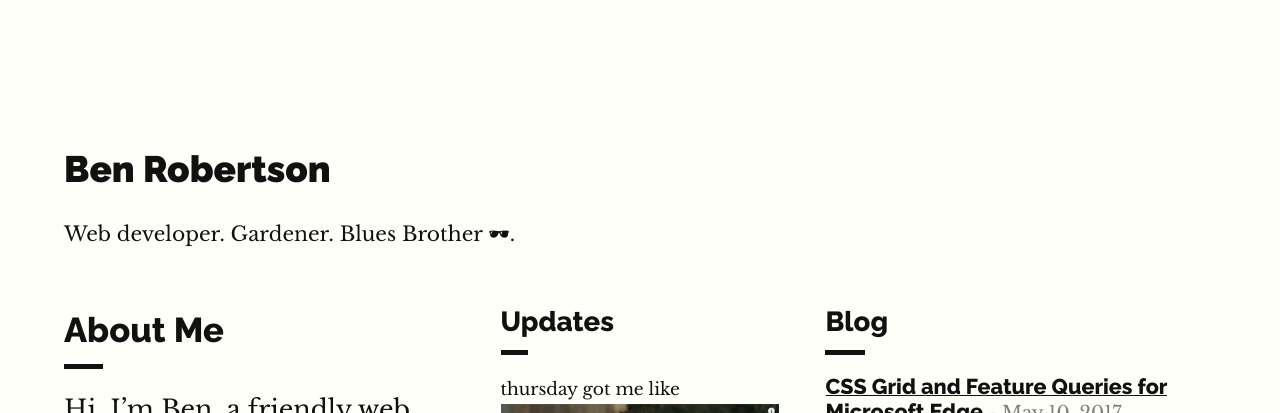
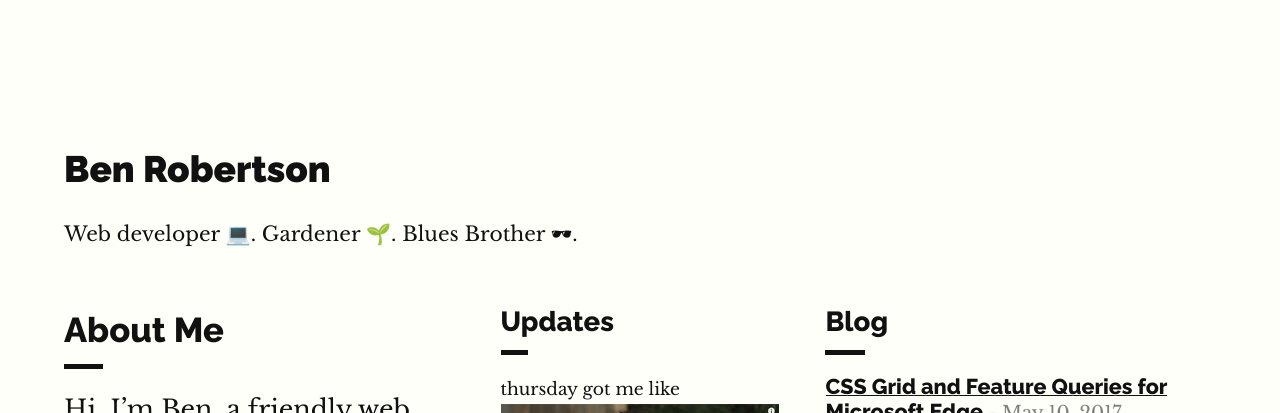
Before and after one commit to benjamingrobertson/benjamingrobertson.github.io, a Jekyll site: the page built from index.md, in a window 1280 px wide. Shown: the top 413 px of the page. Built offline with Jekyll 4.4.1, drawn with Linux system fonts in a browser that asks for light colours.

Commit message:
Add emoji

```diff
--- a/_layouts/home.html
+++ b/_layouts/home.html
@@ -7,7 +7,7 @@
         <header class="home__header">
             <h1>Ben Robertson</h1>
             <p>
-                Web developer. Gardener. Blues Brother 🕶.
+                Web developer 💻. Gardener 🌱. Blues Brother 🕶.
             </p>
         </header>
         <main class="home">
```
